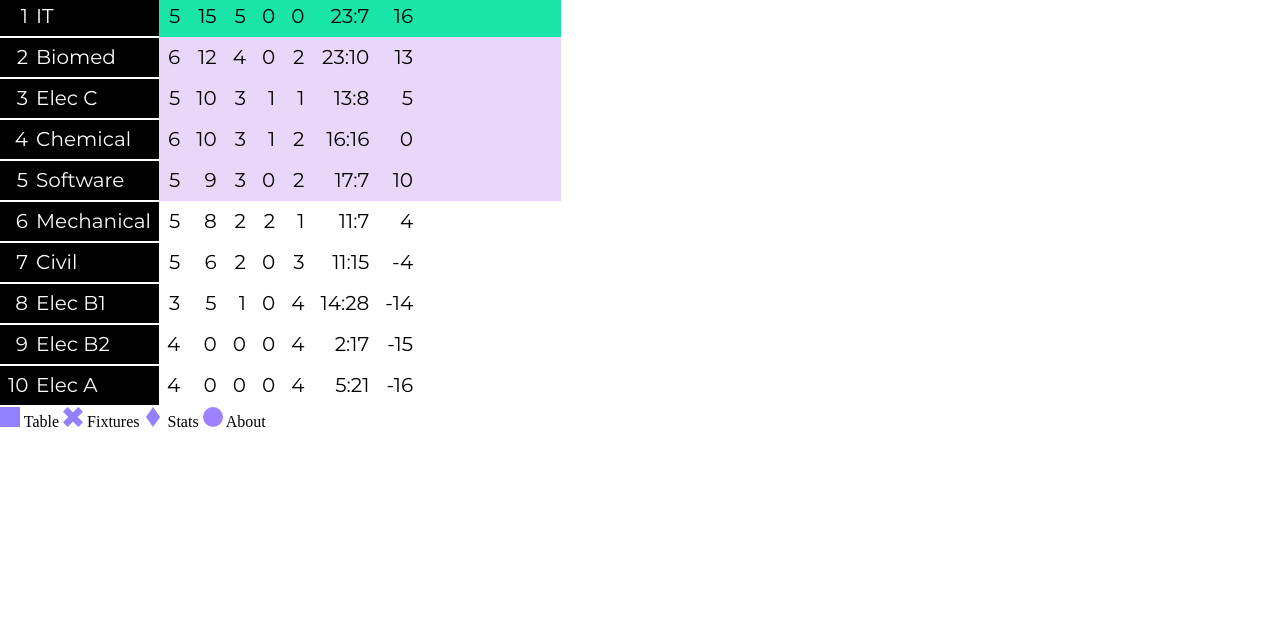
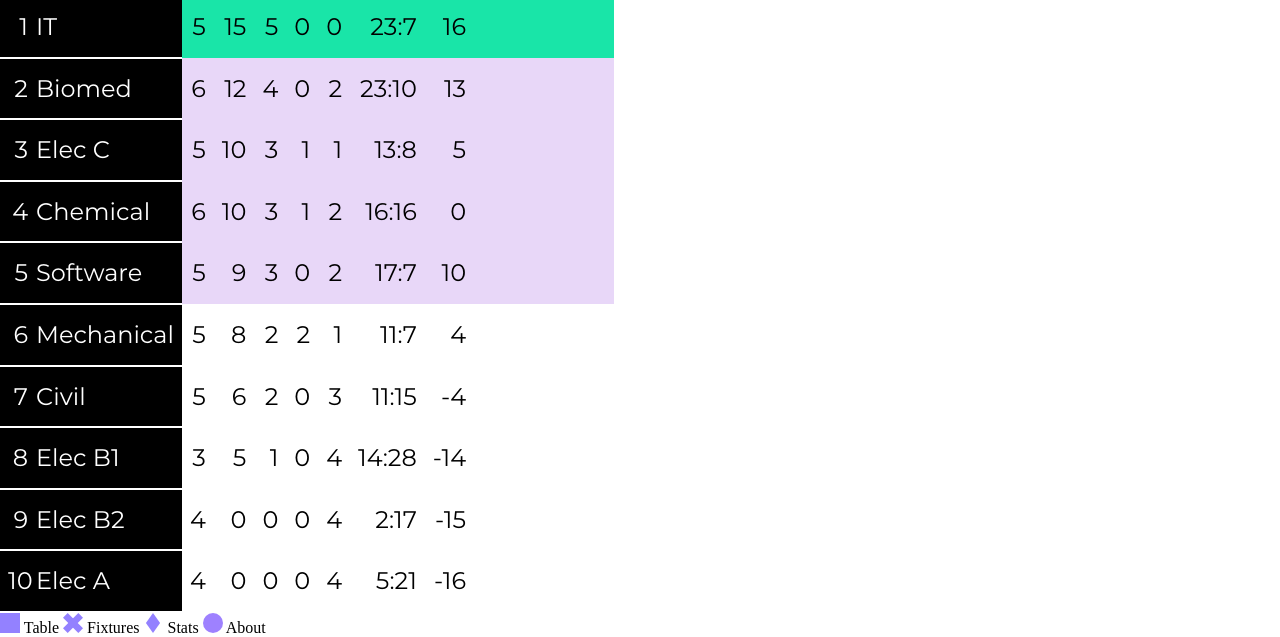
Before and after one commit to BarokDG/dlcup-ui, a plain HTML site: page index.html in a window 1280 px wide. Shown: the part 675-1312 px from the top of the page. Before the commit the page ends 1107 px from the top, so only its background shows below. Drawn offline with Linux system fonts and the light colour scheme.

Commit message:
table scale

```diff
--- a/index.html
+++ b/index.html
@@ -55,8 +55,8 @@
     }
 
     td {
-      font-size: var(--text-base);
-      padding: var(--spacing-small);
+      font-size: var(--text-regular);
+      padding: var(--spacing-regular) var(--spacing-small);
       text-align: right;
     }
 
```
